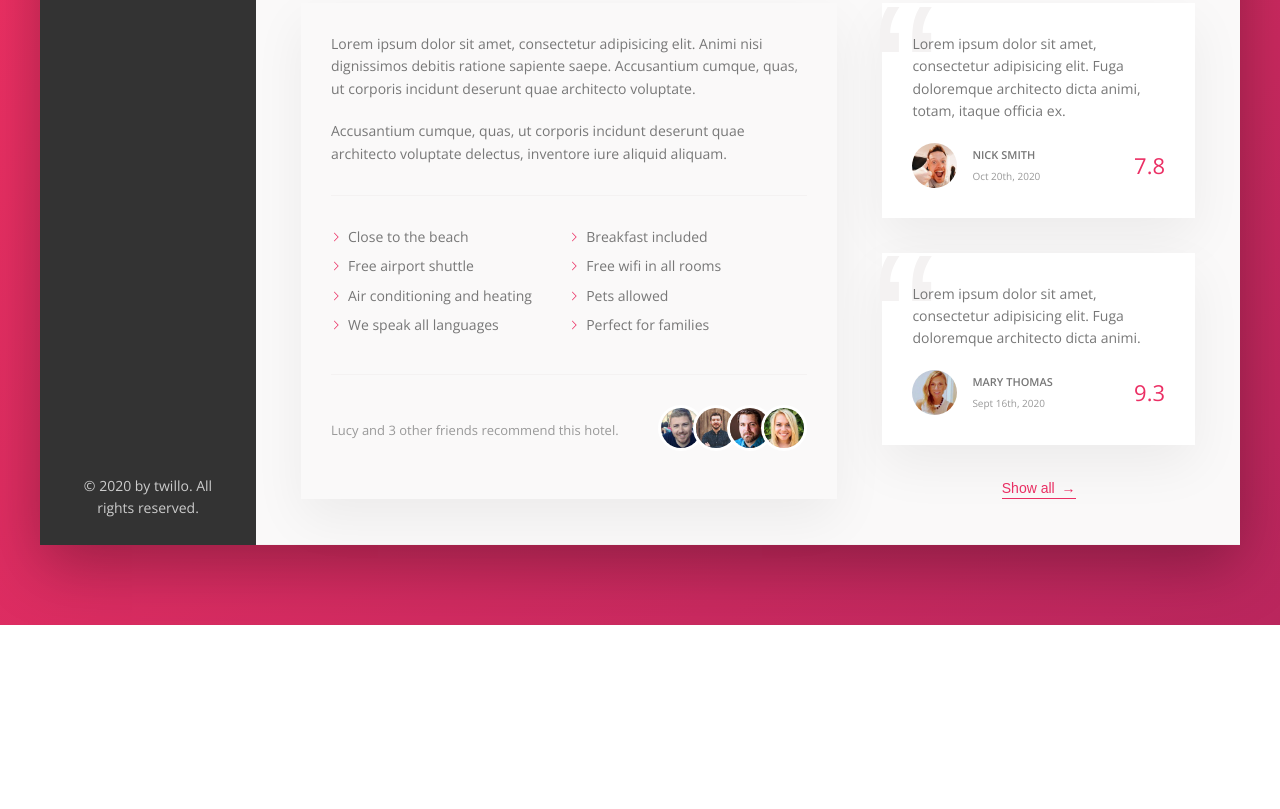
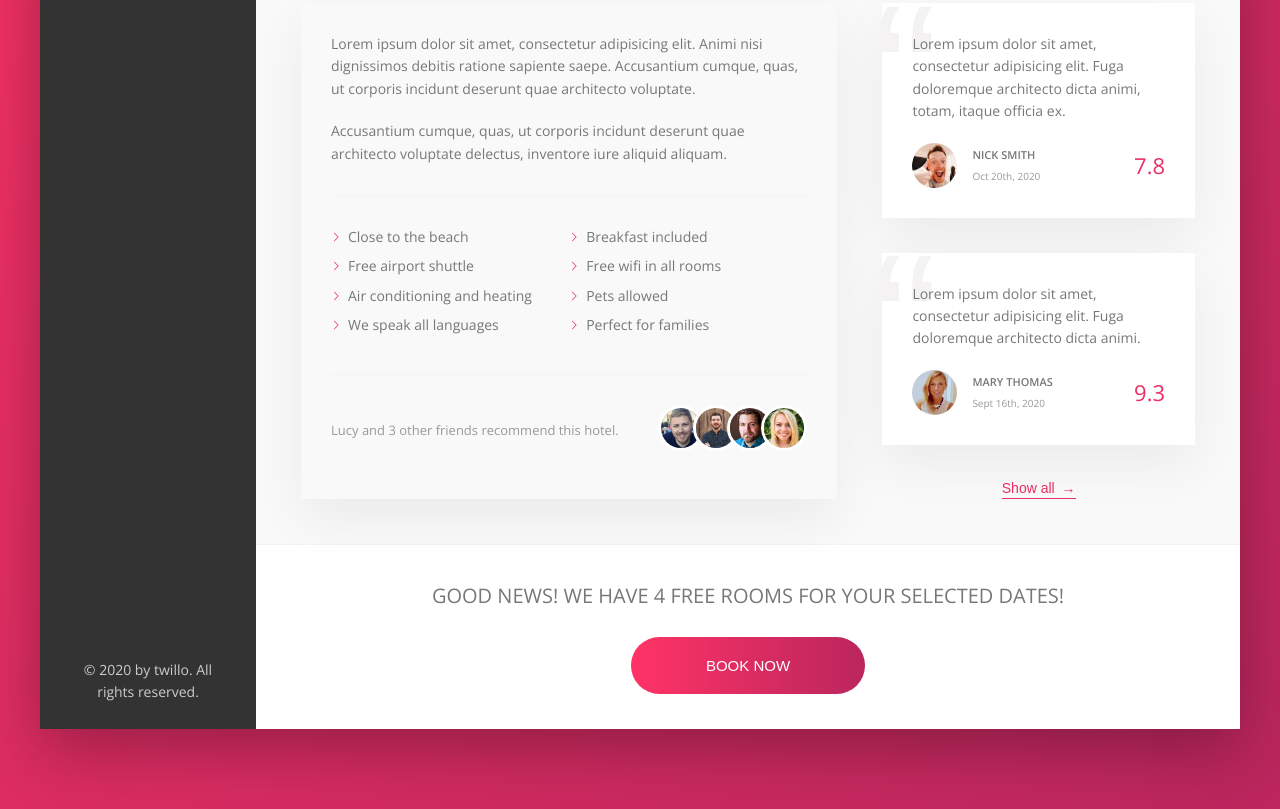
Before and after one commit to nitinporwal/Twillo, a website: page index.html in a window 1280 px wide. Shown: the part 648-1457 px from the top of the page. Before the commit the page ends 1273 px from the top, so only its background shows below. Drawn offline with nearby package versions, Linux system fonts and the light colour scheme.

Commit message:
complete call to action component

```diff
--- a/index.html
+++ b/index.html
@@ -199,6 +199,15 @@
                         <button class="btn-inline">Show all <span>&rarr;</span></button>
                     </div>
                 </div>
+                <div class="cta">
+                    <h2 class="cta__book-now">
+                        Good News! We have 4 free rooms for your selected dates!
+                    </h2>
+                    <button class="btn">
+                        <span class="btn__visible">Book Now</span>
+                        <span class="btn__hidden">Only 4 rooms left</span>
+                    </button>
+                </div>
             </main>
         </div>
     </div>
--- a/sass/_components.scss
+++ b/sass/_components.scss
@@ -441,3 +441,77 @@
     overflow: hidden;
   }
 }
+
+//////////////////////////////////////
+// CALL TO ACTION
+
+.cta {
+  padding: 3.5rem 0;
+  text-align: center;
+
+  &__book-now {
+    font-size: 2rem;
+    text-transform: uppercase;
+    font-weight: 300;
+    margin-bottom: 2.5rem;
+  }
+}
+
+//////////////////////////////////////
+// CTA BUTTON
+
+.btn {
+  font-size: 1.5rem;
+  font-weight: 300;
+  text-transform: uppercase;
+  border-radius: 100rem;
+  border: none;
+  background-image: linear-gradient(
+    to right,
+    var(--color-primary-light),
+    var(--color-primary-dark)
+  );
+  color: #fff;
+  position: relative;
+  overflow: hidden;
+  cursor: pointer;
+
+  & > * {
+    display: inline-block;
+    height: 100%;
+    width: 100%;
+    transition: all 0.2s;
+  }
+
+  &__visible {
+    padding: 2rem 7.5rem;
+  }
+
+  &__hidden {
+    position: absolute;
+    padding: 2rem 0;
+    top: -100%;
+    left: 0;
+  }
+
+  &:hover {
+    background-image: linear-gradient(
+      to left,
+      var(--color-primary-light),
+      var(--color-primary-dark)
+    );
+  }
+
+  &:hover &__visible {
+    transform: translateY(100%);
+  }
+
+  &:hover &__hidden {
+    top: 0;
+  }
+
+  &:focus {
+    outline: none;
+    animation: pulsate 1s infinite;
+  }
+}
```
Also changed, not shown: css/style.css.
